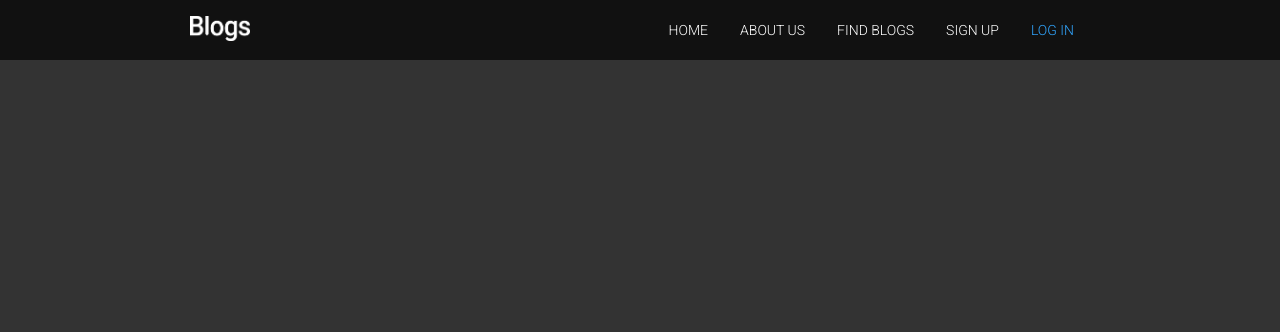
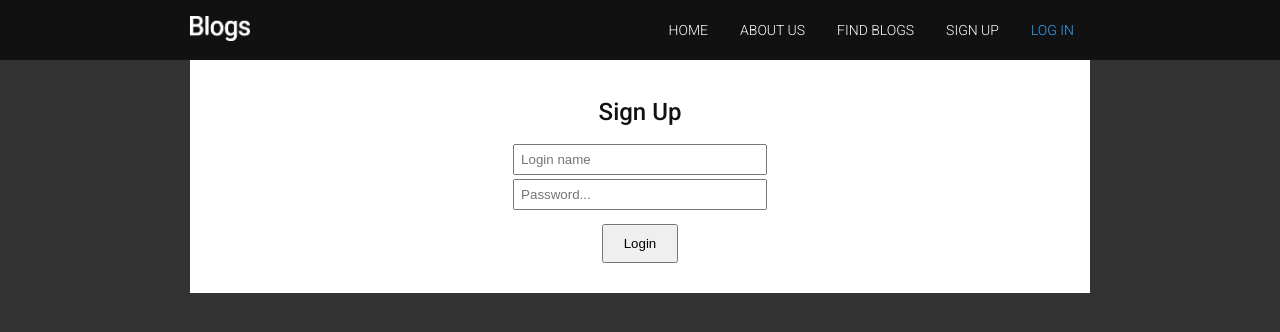
Before and after one commit to diogowhatev3r/Login, a PHP site: page /login.php in a window 1280 px wide. Shown: the top 332 px of the page. Run offline with PHP 8.4, Linux system fonts and the light colour scheme.

```diff
--- a/login.php
+++ b/login.php
@@ -1,5 +1,25 @@
 <?php
 include_once "header.php";
 
+?>
+
+
+<section class="signup-form">
+  <h2>Sign Up</h2>
+  <div class="signup-form-form">
+    <form action="includes/signup.inc.php" method="post">
+
+      <input type="text" name="uid" placeholder="Login name">
+
+      <input type="password" name="pwd" placeholder="Password...">
+
+      <button type="submit" name="submit">Login</button>
+    </form>
+  </div>
+</section>
+
+
+
+<?php
 include_once "footer.php";
 ?>
```
Also changed, not shown: dbh.inc.php (added, +12 -0 lines).
